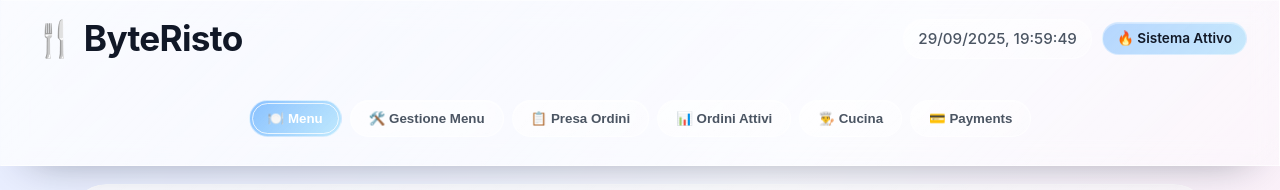
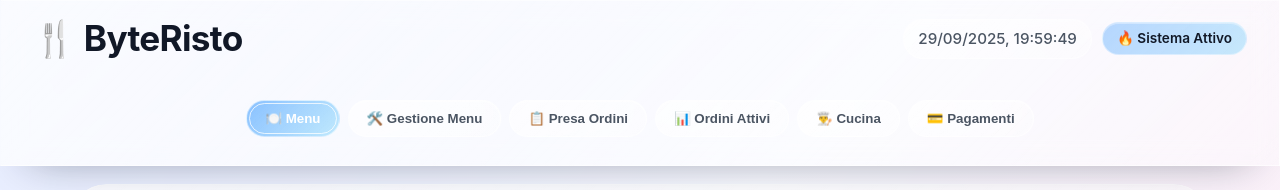
Before and after one commit to pennyw1ze/-LabAP, a React (Create React App) app in the folder frontend/: page / in a window 1280 px wide. Shown: the top 190 px of the page. Built offline with nearby package versions, Linux system fonts and the light colour scheme; no server answers.

Commit message:
label correction

```diff
--- a/frontend/src/App.js
+++ b/frontend/src/App.js
@@ -26,7 +26,7 @@ function App() {
     { id: 'orderTaking', label: '📋 Presa Ordini', component: <OrderTaking /> },
     { id: 'activeOrders', label: '📊 Ordini Attivi', component: <ActiveOrders /> },
     { id: 'kitchen', label: '👨‍🍳 Cucina', component: <KitchenDisplay /> },
-    { id: 'payments', label: '💳 Payments', component: <Payments /> },
+    { id: 'payments', label: '💳 Pagamenti', component: <Payments /> },
   ];
 
   const activeComponent = tabs.find(tab => tab.id === activeTab)?.component;
```
